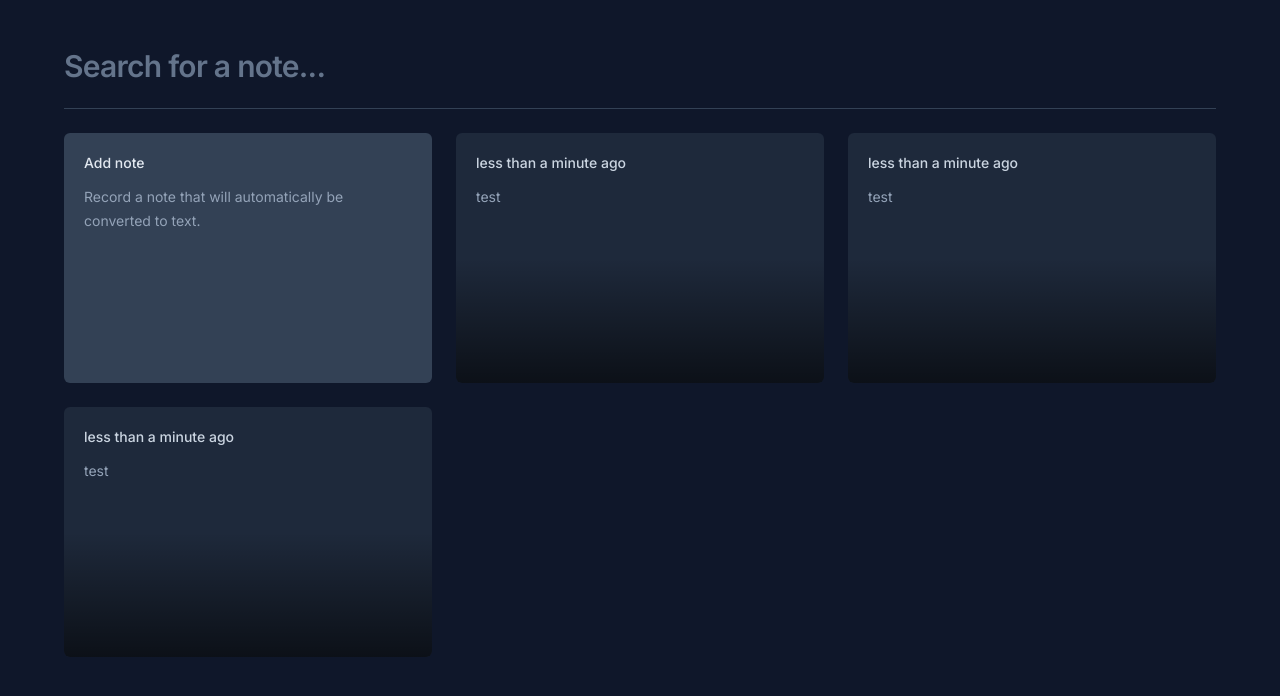
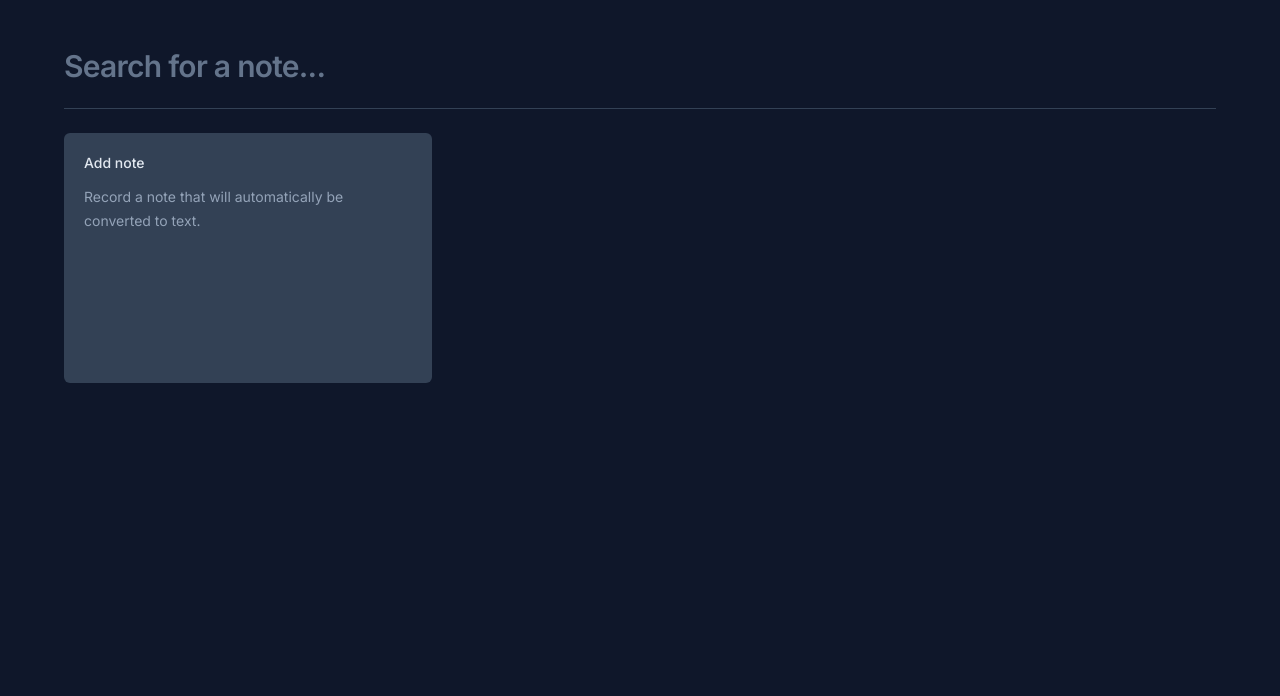
Before and after one commit to vivianequeiroz/notes-app, a React (Vite) app: page / in a window 1280 px wide. Shown: the top 696 px of the page. Built offline with nearby package versions, Linux system fonts and the light colour scheme.

Commit message:
wip: show saved notes

```diff
--- a/src/App.tsx
+++ b/src/App.tsx
@@ -1,7 +1,14 @@
 import NoteCard from "./components/NoteCard";
 import NewNoteCard from "./components/NewNoteCard";
+import { useState } from "react";
+import type { Note } from "./types/note";
 
 function App() {
+  const [notes, setNotes] = useState<Array<Note> | []>([]);
+
+  function handleNoteSaved(note: Note) {
+    setNotes([note, ...notes]);
+  }
   return (
     <div className="mx-auto max-w-6xl my-12 space-y-6">
       <form>
@@ -15,11 +22,18 @@ function App() {
       <div className="h-px bg-slate-700" />
 
       <div className="grid grid-cols-3 gap-6 auto-rows-[250px]">
-        <NewNoteCard />
+        <NewNoteCard onNoteCreated={handleNoteSaved} />
 
-        <NoteCard date={new Date()} content="test" />
-        <NoteCard date={new Date()} content="test" />
-        <NoteCard date={new Date()} content="test" />
+        {notes.map((note: Note) => {
+          return (
+            <NoteCard
+              key={note.id}
+              id={note.id}
+              content={note.content}
+              date={note.date}
+            />
+          );
+        })}
       </div>
     </div>
   );
```
